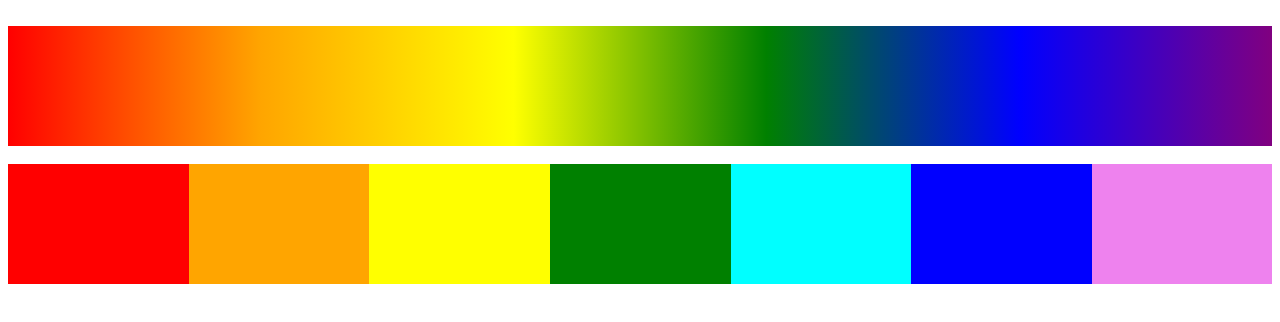
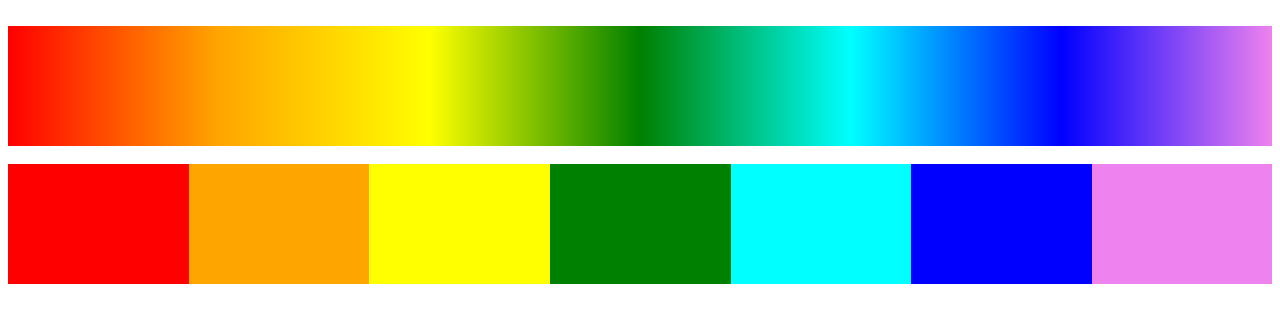
Before and after one commit to fd1-53-17/ShustKristina, a plain HTML site: page 10.11a/raduga.html in a window 1280 px wide. Drawn offline with Linux system fonts and the light colour scheme.

Commit message:
упражнения в аудитории исправленные

```diff
--- a/10.11a/raduga.css
+++ b/10.11a/raduga.css
@@ -1,7 +1,7 @@
 
 
 div {
-  background: linear-gradient(to right, red, orange, yellow, green, blue, purple);
+  background: linear-gradient(to right, red, orange, yellow, green, cyan, blue, violet);
   height: 120px;
 }
 .raduga2 {
```
